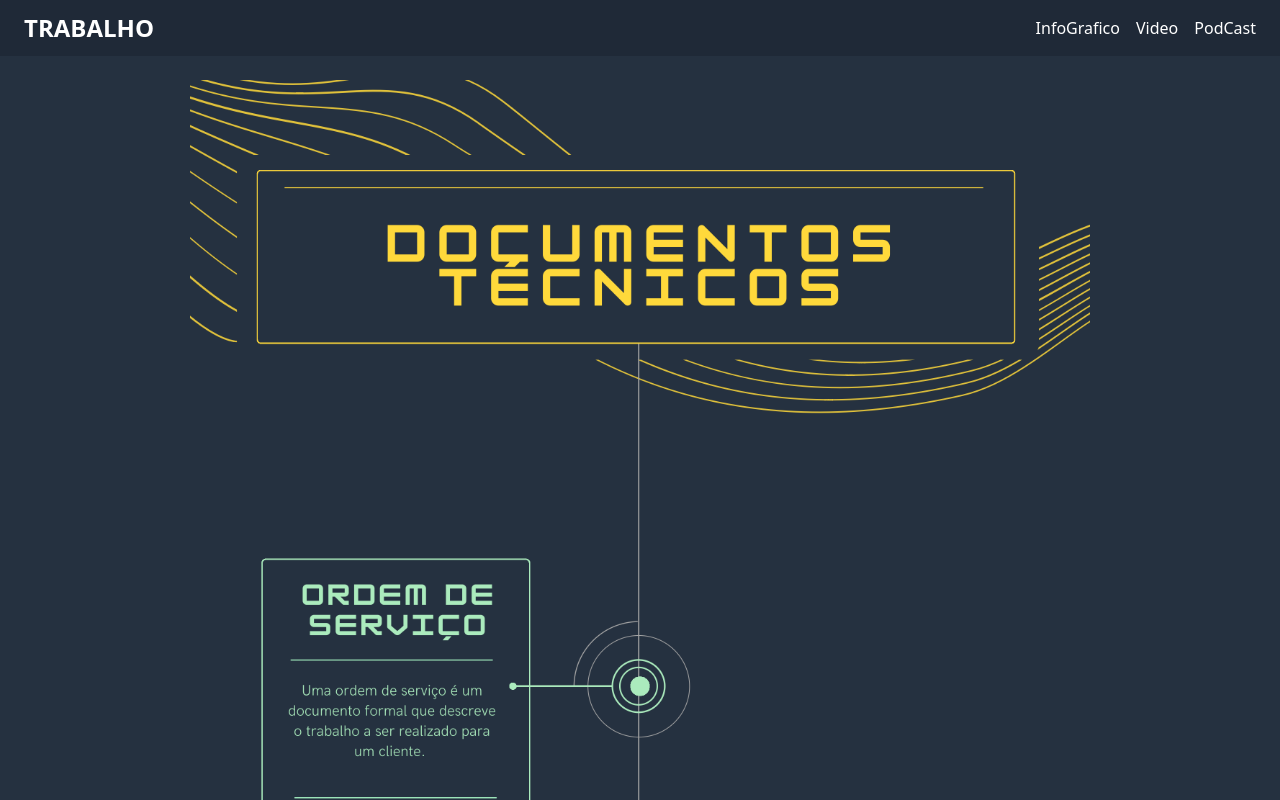
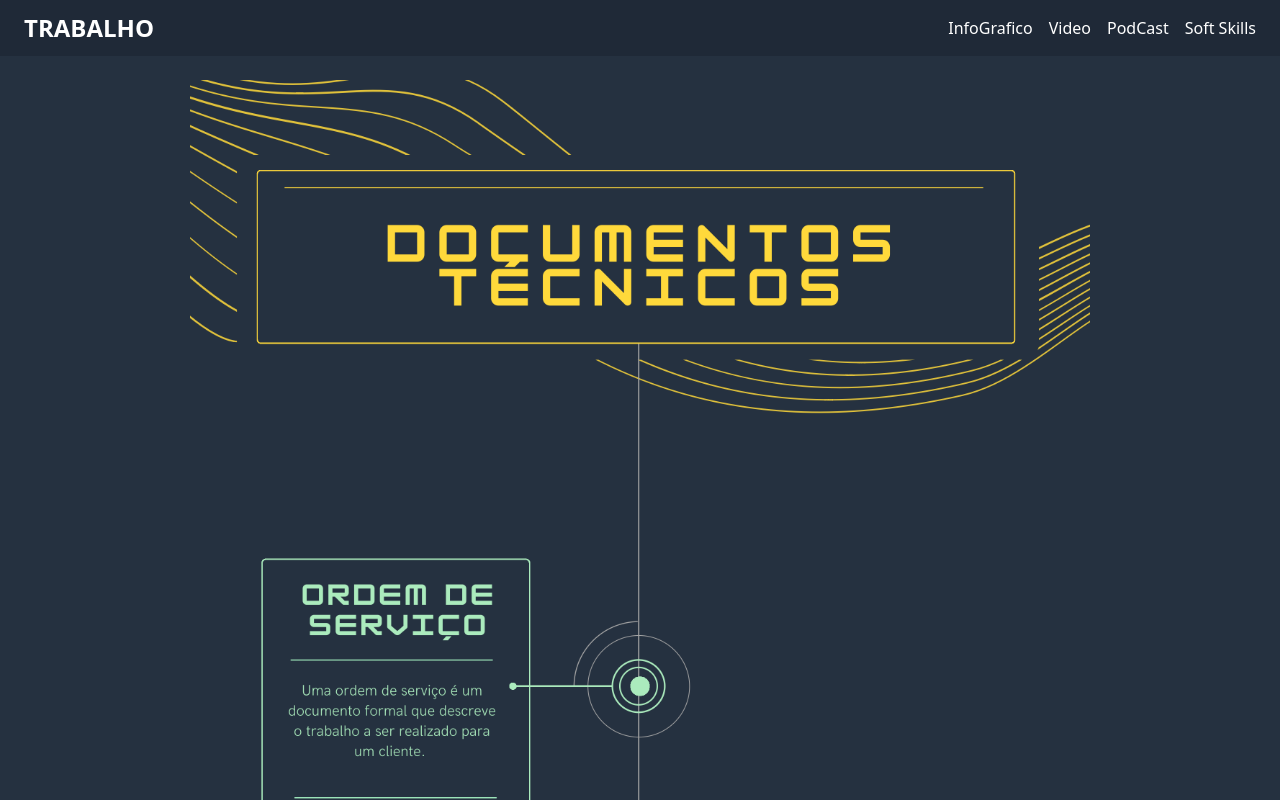
Before and after one commit to Gui148/Trabalho-Senai, a React (Create React App) app: page / in a window 1280 px wide. Shown: the top 800 px of the page. Built offline with nearby package versions, Linux system fonts and the light colour scheme.

Commit message:
Uptade Header

```diff
--- a/src/components/Header.js
+++ b/src/components/Header.js
@@ -9,6 +9,7 @@ function Header() {
         <a href="#infografico" className="hover:text-gray-400">InfoGrafico</a>
         <a href="#minivideo" className="hover:text-gray-400">Video</a>
         <a href="#podcast" className="hover:text-gray-400">PodCast</a>
+        <a href="#podcast" className="hover:text-gray-400">Soft Skills</a>
       </div>
     </div>
   );
```
